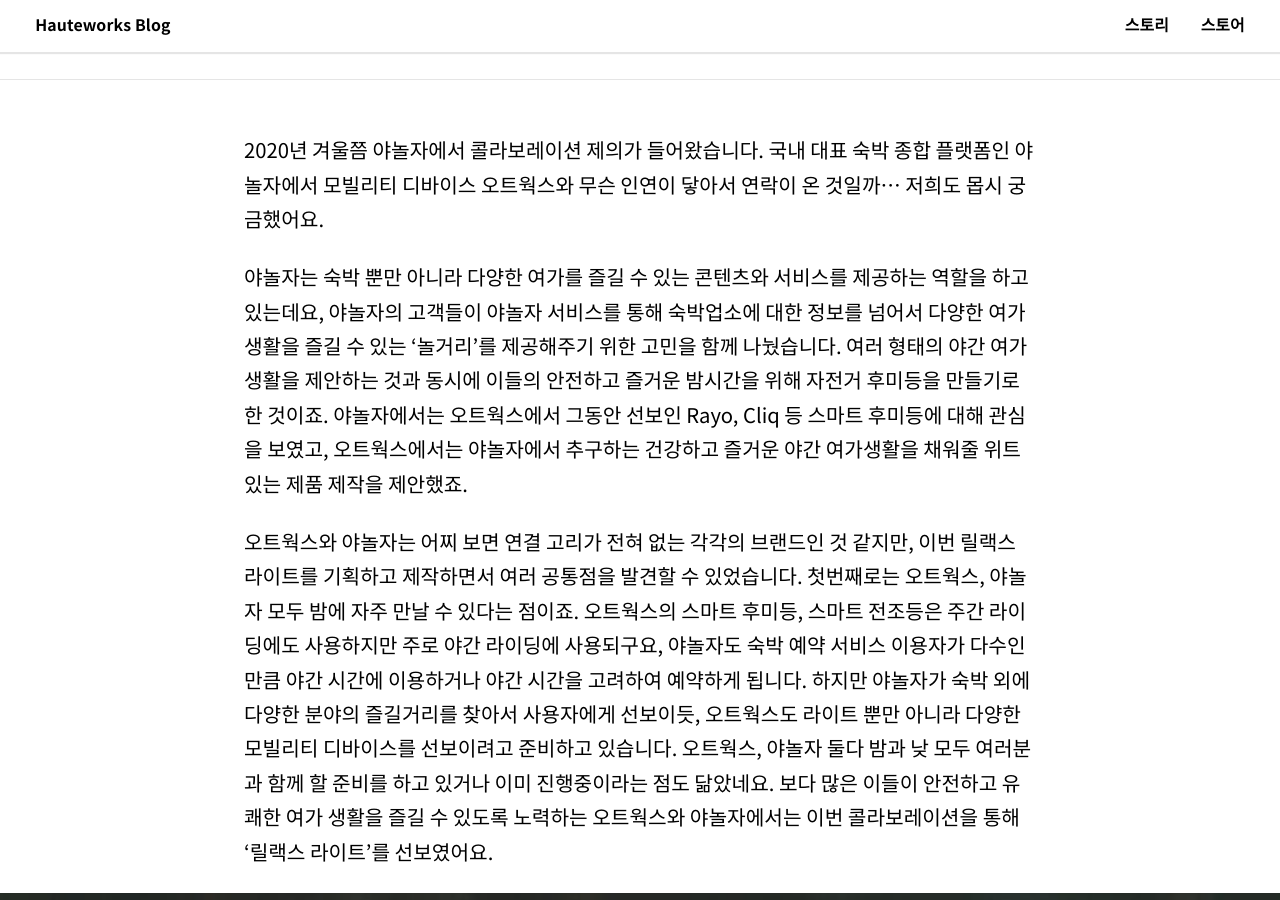
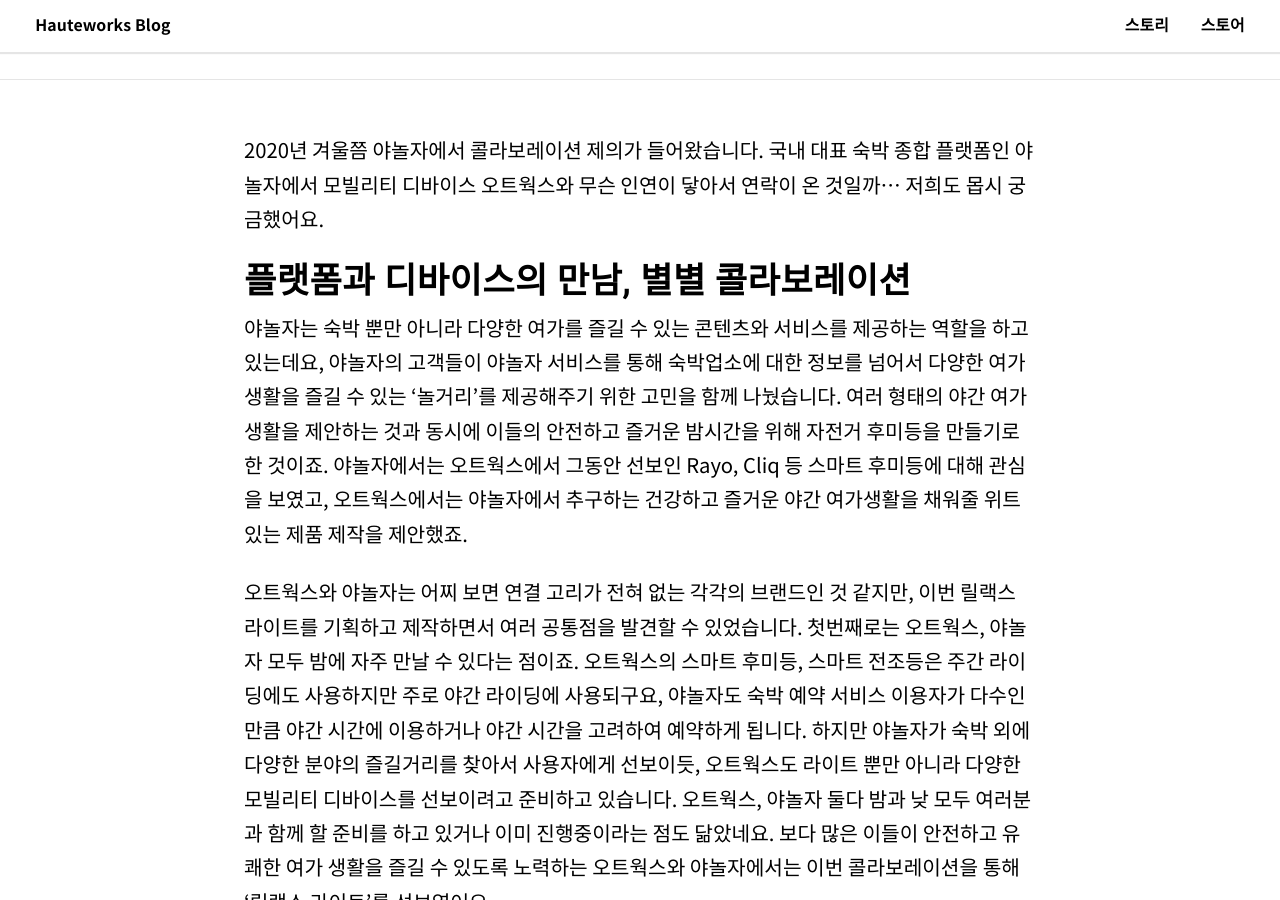
Before and after one commit to hauteworks/hauteworks-blog, a Jekyll site: the page built from _posts/2021-06-05-yanolja-colaboration.markdown, in a window 1280 px wide and 900 px high, scrolled down 1113 px. Built offline with Jekyll 4.4.1, drawn with Linux system fonts in a browser that asks for light colours; nearby versions of some CDN libraries.

Commit message:
소제목, 이미지 설명 추가

```diff
--- a/_posts/2021-06-05-yanolja-colaboration.markdown
+++ b/_posts/2021-06-05-yanolja-colaboration.markdown
@@ -2,20 +2,20 @@
 layout: post
 title: "야놀자가 여기서 왜 나와?"
 date: 2021-06-05
-description:
+description: 야놀자X오트웍스 콜라보레이션, 플랫폼 콜라보레이션 사례
 image: /assets/images/yanolja-1.png
 tags:
   - COLLAB
-permalink: yanolja_collaboration
+permalink: yanolja-collaboration-project
 ---
 
 2020년 겨울쯤 야놀자에서 콜라보레이션 제의가 들어왔습니다. 국내 대표 숙박 종합 플랫폼인 야놀자에서 모빌리티 디바이스 오트웍스와 무슨 인연이 닿아서 연락이 온 것일까... 저희도 몹시 궁금했어요.
-
+## 플랫폼과 디바이스의 만남, 별별 콜라보레이션
 야놀자는 숙박 뿐만 아니라 다양한 여가를 즐길 수 있는 콘텐츠와 서비스를 제공하는 역할을 하고 있는데요, 야놀자의 고객들이 야놀자 서비스를 통해 숙박업소에 대한 정보를 넘어서 다양한 여가생활을 즐길 수 있는 '놀거리'를 제공해주기 위한 고민을 함께 나눴습니다. 여러 형태의 야간 여가 생활을 제안하는 것과 동시에 이들의 안전하고 즐거운 밤시간을 위해 자전거 후미등을 만들기로 한 것이죠. 야놀자에서는 오트웍스에서 그동안 선보인 Rayo, Cliq 등 스마트 후미등에 대해 관심을 보였고, 오트웍스에서는 야놀자에서 추구하는 건강하고 즐거운 야간 여가생활을 채워줄 위트 있는 제품 제작을 제안했죠.
 
 오트웍스와 야놀자는 어찌 보면 연결 고리가 전혀 없는 각각의 브랜드인 것 같지만, 이번 릴랙스 라이트를 기획하고 제작하면서 여러 공통점을 발견할 수 있었습니다. 첫번째로는 오트웍스, 야놀자 모두 밤에 자주 만날 수 있다는 점이죠. 오트웍스의 스마트 후미등, 스마트 전조등은 주간 라이딩에도 사용하지만 주로 야간 라이딩에 사용되구요, 야놀자도 숙박 예약 서비스 이용자가 다수인만큼 야간 시간에 이용하거나 야간 시간을 고려하여 예약하게 됩니다. 하지만 야놀자가 숙박 외에 다양한 분야의 즐길거리를 찾아서 사용자에게 선보이듯, 오트웍스도 라이트 뿐만 아니라 다양한 모빌리티 디바이스를 선보이려고 준비하고 있습니다. 오트웍스, 야놀자 둘다 밤과 낮 모두 여러분과 함께 할 준비를 하고 있거나 이미 진행중이라는 점도 닮았네요. 보다 많은 이들이 안전하고 유쾌한 여가 생활을 즐길 수 있도록 노력하는 오트웍스와 야놀자에서는 이번 콜라보레이션을 통해 '릴랙스 라이트'를 선보였어요.
 
-![Placeholder](/assets/images/yanolja-2.png#full)
+![야놀자가 기획하고 오트웍스가 제작한 릴랙스 라이트](/assets/images/yanolja-2.png#full)
 
 ‘릴랙스 라이트’는 라이더는 물론 보행자까지 고려한 설계로 안전을 위한 간격 유지에 도움을 주고, 귀여운 스마일 이미지가 라이트로 표현되어 깜찍한(!) 라이딩을 완성시켜 줘요. 레이저가 바닥을 향하지 않을 때는 시력 보호를 위해 자동으로 OFF 되고, 미세한 입자의 라이트를 하나의 면으로 구현한 COB LED를 적용했어요. 이게 무엇이냐?! 후미등에 하나의 밝은 핀 라이트가 탑재되어 있으면 뒤에서 달리는 라이더나 보행자의 눈을 피로하게 하곤 하는데요, 이를 방지하기 위해 적용된 것이죠. 작고 밝은 여러개의 LED를 통해 하나의 밝은 빛을 구현하여, 시각적인 피로도는 줄이고 야간 라이딩 시 안전도는 확보한 것이 특징이에요.
 
```
